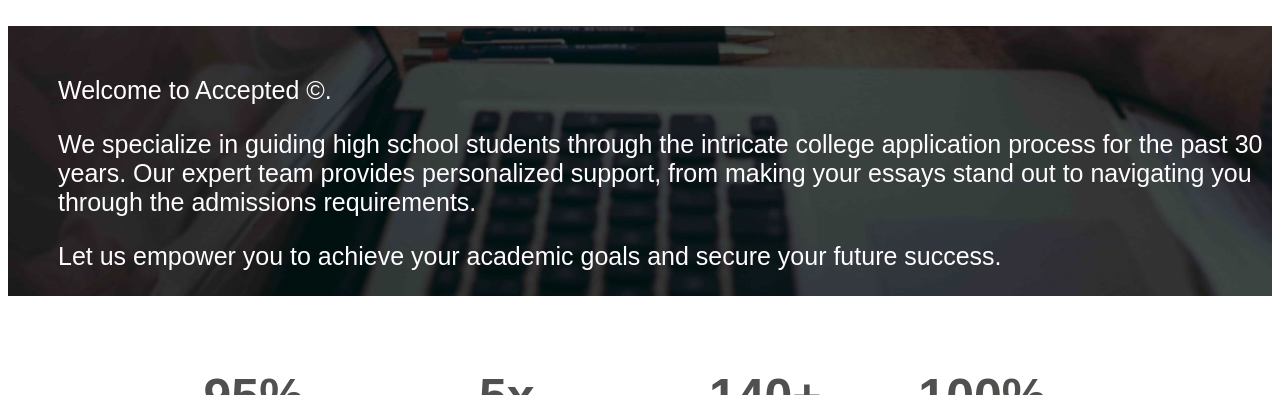
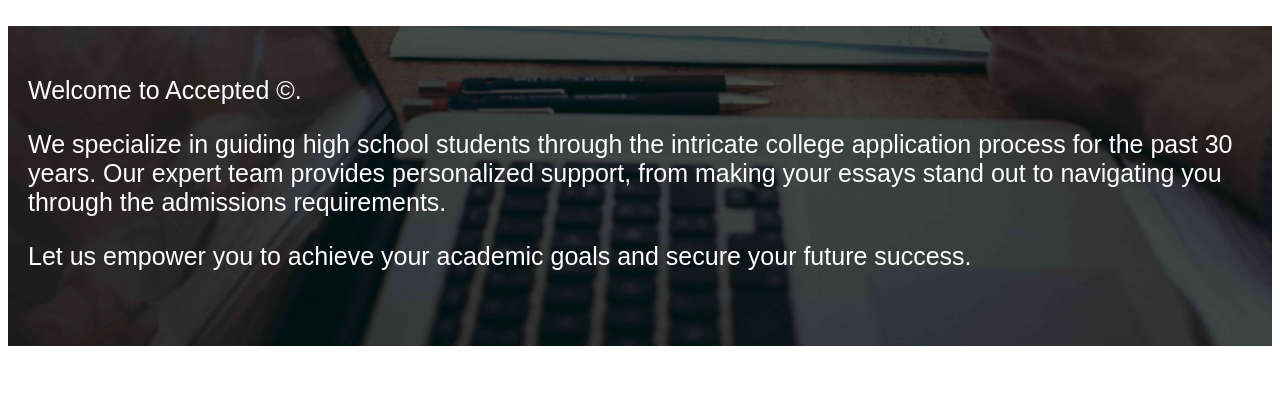
Before and after one commit to Christiehao/demo123, a plain HTML site: page landing.html in a window 1280 px wide. Shown: the part 321-716 px from the top of the page. Drawn offline with Linux system fonts and the light colour scheme.

Commit message:
Update landing.html

```diff
--- a/landing.html
+++ b/landing.html
@@ -10,7 +10,7 @@
                     width:100%; color: #FFFCFF;
                     background-image: linear-gradient(rgba(0, 0, 0, 0.7),rgba(0, 0, 0, 0.7)), url("jpeg-optimizer_scott-graham-5fNmWej4tAA-unsplash-min.jpg");
                     text-align: left; font-family: sans-serif;
-                    padding-top: 50px; padding-left: 50px;
+                    padding:50px 20px 50px 20px;
                     background-size:cover; background-position: 0 100%;
                     box-sizing: border-box;
                 }
```
